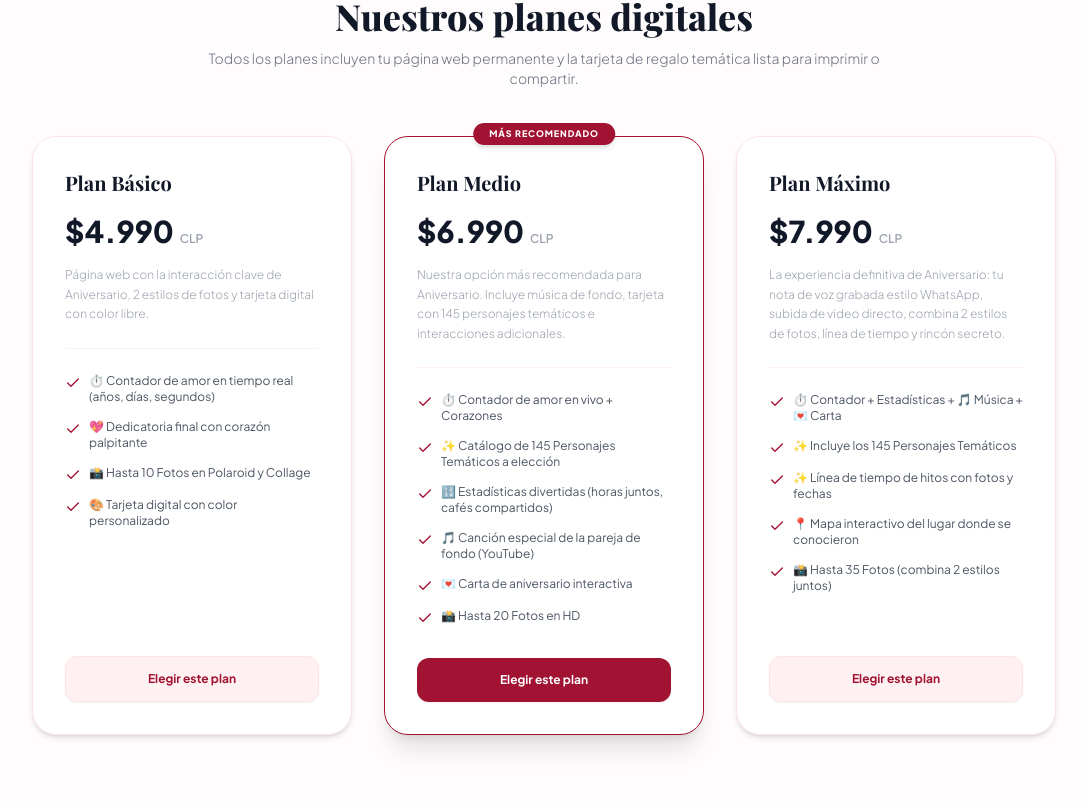
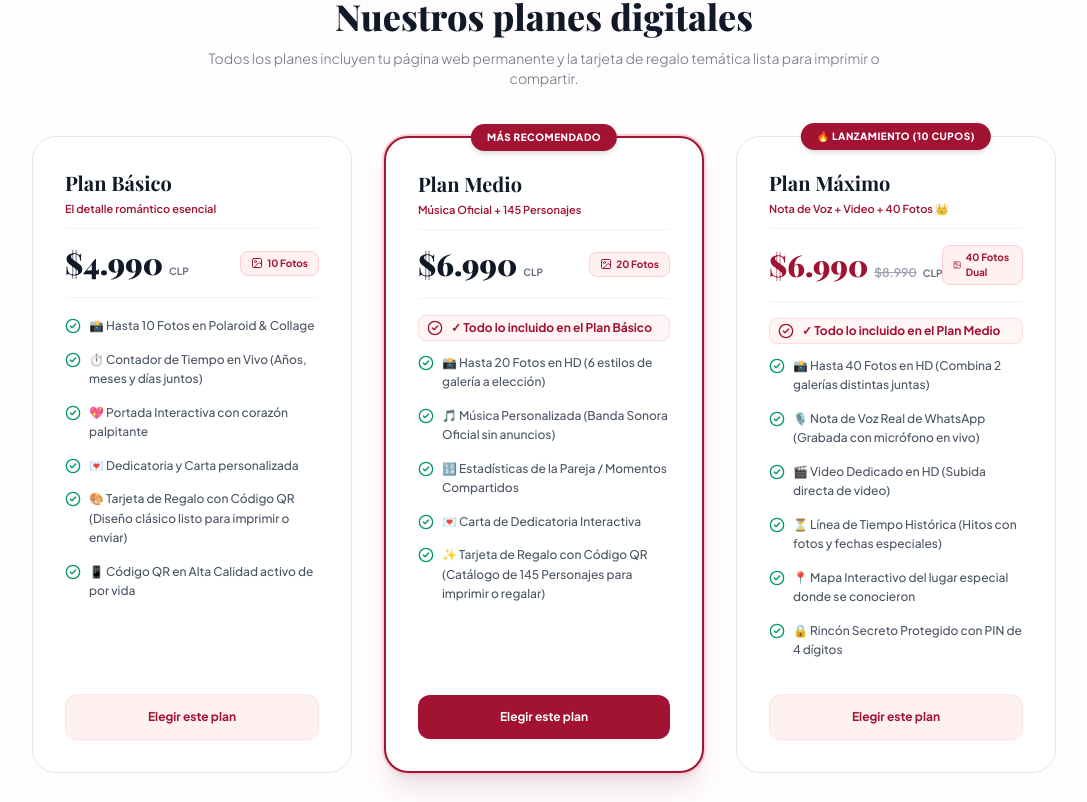
Before and after one commit to bnjvv09/RecuerdoQR, a Next.js app: page / in a window 1280 px wide. Shown: the part 2358-3160 px from the top of the page, without its empty margins (96-1183 px from the left). Built offline with nearby package versions, Linux system fonts and the light colour scheme; no server answers; the database is empty; a web font is replaced by a local one.

Commit message:
feat: unificar diseño y precios de planes de landing page con paso 2

```diff
--- a/src/app/(store)/page.tsx
+++ b/src/app/(store)/page.tsx
@@ -4,7 +4,7 @@ import { useState, useEffect } from 'react';
 import Image from 'next/image';
 import Link from 'next/link';
 import { useRouter } from 'next/navigation';
-import { obtenerProductos, Producto, obtenerTemas, Tema, obtenerConteoExperienciasCreadas } from '@/lib/bd';
+import { obtenerProductos, Producto, obtenerTemas, Tema, obtenerConteoExperienciasCreadas, obtenerPromocionesPlan, MapaPromocionesPlanes } from '@/lib/bd';
 import {
   Heart,
   QrCode,
@@ -24,6 +24,8 @@ import {
   CreditCard,
   Send,
   Check,
+  CheckCircle2,
+  Image as ImageIcon,
   Cake,
   Mail,
   Baby,
@@ -40,6 +42,7 @@ export default function LandingPage() {
   const router = useRouter();
   const [products, setProducts] = useState<Producto[]>([]);
   const [themes, setThemes] = useState<Tema[]>([]);
+  const [planPromos, setPlanPromos] = useState<MapaPromocionesPlanes>({});
   const [activeFaq, setActiveFaq] = useState<number | null>(null);
   const [experiencesCount, setExperiencesCount] = useState<number>(10);
   const [customerReviews, setCustomerReviews] = useState<any[]>([]);
@@ -48,6 +51,7 @@ export default function LandingPage() {
     obtenerProductos().then(setProducts);
     obtenerTemas().then(data => setThemes(data.filter(t => t.is_active)));
     obtenerConteoExperienciasCreadas().then(setExperiencesCount).catch(() => setExperiencesCount(10));
+    obtenerPromocionesPlan().then(setPlanPromos).catch(() => {});
 
     try {
       const stored = JSON.parse(localStorage.getItem('recuerdo_customer_reviews') || '[]');
@@ -436,50 +440,91 @@ export default function LandingPage() {
           </div>
 
           <div className="grid grid-cols-1 md:grid-cols-3 gap-8 items-stretch max-w-5xl mx-auto">
-            {products.map((product) => (
+            {products.map((product) => {
+              const promo = planPromos[product.id];
+              const isPromo = Boolean(promo && promo.isActive && promo.remainingSlots > 0);
+              const isSelected = product.id === 'medium';
+              const price = isPromo ? promo.promoPrice : product.price;
+              const regularPrice = isPromo ? (promo.regularPrice || product.price) : null;
+              const badge = isPromo ? `🔥 LANZAMIENTO (${promo.remainingSlots} CUPOS)` : (product.badge || (product.id === 'medium' ? 'Más Recomendado' : null));
+
+              return (
                 <motion.div
                   key={product.id}
                   initial={{ opacity: 0, scale: 0.96 }}
                   whileInView={{ opacity: 1, scale: 1 }}
                   viewport={{ once: true }}
-                className={`bg-white rounded-3xl p-8 border ${
-                  product.badge || product.id === 'medium' || product.id === 'card'
-                    ? 'border-[#a21232] shadow-xl relative scale-105 md:-translate-y-1.5 z-10'
-                    : 'border-rose-100 shadow-md'
-                } flex flex-col justify-between`}
+                  className={`relative rounded-3xl p-6 md:p-8 cursor-pointer transition-all duration-300 flex flex-col justify-between ${
+                    isSelected
+                      ? 'border-2 border-[#a21232] bg-white shadow-xl shadow-rose-950/10 md:scale-[1.02] ring-2 ring-rose-200 z-10'
+                      : 'border border-gray-200 bg-white hover:border-gray-300 hover:shadow-md'
+                  }`}
                 >
-                {(product.badge || product.id === 'medium' || product.id === 'card') && (
-                  <span className="absolute -top-3.5 left-1/2 -translate-x-1/2 px-4 py-1 bg-[#a21232] text-white text-[9px] font-extrabold tracking-widest rounded-full uppercase shadow-md">
-                    {product.badge || 'Más Popular'}
+                  {badge && (
+                    <div className="absolute -top-3.5 left-1/2 -translate-x-1/2 bg-[#a21232] text-white text-[10px] font-extrabold uppercase px-4 py-1.5 rounded-full shadow-md tracking-wider whitespace-nowrap z-10">
+                      {badge}
+                    </div>
+                  )}
+
+                  <div className="space-y-4 flex-1">
+                    {/* Header */}
+                    <div className="flex items-start justify-between gap-2 border-b border-gray-100 pb-3">
+                      <div className="space-y-1">
+                        <h3 className="font-serif font-bold text-xl text-gray-900">{product.name}</h3>
+                        <p className="text-[11px] text-[#a21232] font-semibold leading-snug">{product.subtitle}</p>
+                      </div>
+                    </div>
+
+                    {/* Price & Photos Badge */}
+                    <div className="flex items-center justify-between">
+                      <div className="flex items-baseline gap-1.5">
+                        <span className={`font-serif text-3xl font-black ${isPromo ? 'text-[#a21232]' : 'text-gray-900'}`}>
+                          ${Number(price).toLocaleString('es-CL')}
+                        </span>
+                        {regularPrice && (
+                          <span className="text-xs text-gray-400 line-through font-semibold">
+                            ${Number(regularPrice).toLocaleString('es-CL')}
                           </span>
                         )}
-
-                <div>
-                  <h3 className="font-serif text-xl font-bold text-gray-900 mb-1">{product.name}</h3>
-
-                  <div className="flex items-baseline gap-1.5 my-4">
-                    <span className="text-3xl font-extrabold text-gray-900">
-                      ${Number(product.price).toLocaleString('es-CL')}
-                    </span>
-                    <span className="text-xs text-gray-400 font-semibold uppercase">CLP</span>
+                        <span className="text-[10px] text-gray-500 font-bold uppercase">CLP</span>
                       </div>
 
-                  <p className="text-xs text-gray-400 mb-6 font-light leading-relaxed">{product.description}</p>
+                      {product.photoBadge && (
+                        <span className="px-2.5 py-1 bg-rose-50 text-[#a21232] border border-rose-200 text-[10px] font-bold rounded-lg flex items-center gap-1">
+                          <ImageIcon className="w-3 h-3 text-[#a21232]" />
+                          <span>{product.photoBadge}</span>
+                        </span>
+                      )}
+                    </div>
 
-                  <ul className="space-y-3.5 mb-8 border-t border-rose-50 pt-6">
-                    {product.features.map((feature, fIdx) => (
-                      <li key={fIdx} className="flex items-start gap-2 text-xs text-gray-600">
-                        <Check className="w-4 h-4 text-[#a21232] shrink-0 mt-0.5" />
-                        <span>{feature}</span>
+                    {/* Features List */}
+                    <ul className="space-y-2.5 pt-4 border-t border-gray-100">
+                      {product.features.map((f, fIdx) => {
+                        const isAllIncluded = f.startsWith('✓ Todo');
+                        return (
+                          <li
+                            key={fIdx}
+                            className={`text-xs flex items-start gap-2 leading-relaxed py-0.5 ${
+                              isAllIncluded
+                                ? 'font-bold text-[#a21232] bg-rose-50/70 p-2 rounded-lg border border-rose-200/60'
+                                : 'text-gray-600 font-medium'
+                            }`}
+                          >
+                            <CheckCircle2 className={`w-4 h-4 shrink-0 mt-0.5 ${
+                              isAllIncluded ? 'text-[#a21232]' : 'text-emerald-600'
+                            }`} />
+                            <span>{f}</span>
                           </li>
-                    ))}
+                        );
+                      })}
                     </ul>
                   </div>
 
+                  {/* Action Button */}
                   <Link
                     href={`/personalizar?plan=${product.id}`}
-                  className={`w-full py-3.5 text-center text-xs font-bold rounded-xl transition shadow-sm ${
-                    product.id === 'medium' || product.id === 'card'
+                    className={`w-full mt-8 py-3.5 text-center text-xs font-bold rounded-xl transition shadow-sm flex items-center justify-center gap-1.5 ${
+                      isSelected
                         ? 'bg-[#a21232] hover:bg-[#880e28] text-white hover:shadow-md'
                         : 'bg-rose-50 text-[#a21232] hover:bg-rose-100/50 border border-rose-100'
                     }`}
@@ -487,7 +532,8 @@ export default function LandingPage() {
                     Elegir este plan
                   </Link>
                 </motion.div>
-            ))}
+              );
+            })}
           </div>
         </div>
       </section>
--- a/src/lib/db.ts
+++ b/src/lib/db.ts
@@ -7,6 +7,7 @@ export interface Producto {
   description: string;
   subtitle?: string;
   badge?: string;
+  photoBadge?: string;
   features: string[];
 }
 export type Product = Producto;
@@ -174,13 +175,16 @@ const DEFAULT_PRODUCTS: Product[] = [
     id: 'basic',
     name: 'Plan Básico',
     price: 4990,
-    subtitle: 'Hasta 10 Fotos • Polaroid & Collage',
-    description: 'Página web con la interacción clave de Aniversario, 2 estilos de fotos y tarjeta digital con color libre.',
+    subtitle: 'El detalle romántico esencial',
+    photoBadge: '10 Fotos',
+    description: 'Página web con la interacción clave de Declaración de Amor, dedicatoria y tarjeta digital.',
     features: [
-      '⏱️ Contador de amor en tiempo real (años, días, segundos)',
-      '💖 Dedicatoria final con corazón palpitante',
-      '📸 Hasta 10 Fotos en Polaroid y Collage',
-      '🎨 Tarjeta digital con color personalizado'
+      '📸 Hasta 10 Fotos en Polaroid & Collage',
+      '⏱️ Contador de Tiempo en Vivo (Años, meses y días juntos)',
+      '💖 Portada Interactiva con corazón palpitante',
+      '💌 Dedicatoria y Carta personalizada',
+      '🎨 Tarjeta de Regalo con Código QR (Diseño clásico listo para imprimir o enviar)',
+      '📱 Código QR en Alta Calidad activo de por vida'
     ]
   },
   {
@@ -188,29 +192,34 @@ const DEFAULT_PRODUCTS: Product[] = [
     name: 'Plan Medio',
     price: 6990,
     badge: 'Más Recomendado',
-    subtitle: 'Tarjeta 145 Personajes + Música 🎵 + Interacciones Extra',
-    description: 'Nuestra opción más recomendada para Aniversario. Incluye música de fondo, tarjeta con 145 personajes temáticos e interacciones adicionales.',
+    subtitle: 'Música Oficial + 145 Personajes',
+    photoBadge: '20 Fotos',
+    description: 'La opción más recomendada: incluye música de fondo oficial y tarjeta con 145 personajes temáticos.',
     features: [
-      '⏱️ Contador de amor en vivo + Corazones',
-      '✨ Catálogo de 145 Personajes Temáticos a elección',
-      '🔢 Estadísticas divertidas (horas juntos, cafés compartidos)',
-      '🎵 Canción especial de la pareja de fondo (YouTube)',
-      '💌 Carta de aniversario interactiva',
-      '📸 Hasta 20 Fotos en HD'
+      '✓ Todo lo incluido en el Plan Básico',
+      '📸 Hasta 20 Fotos en HD (6 estilos de galería a elección)',
+      '🎵 Música Personalizada (Banda Sonora Oficial sin anuncios)',
+      '🔢 Estadísticas de la Pareja / Momentos Compartidos',
+      '💌 Carta de Dedicatoria Interactiva',
+      '✨ Tarjeta de Regalo con Código QR (Catálogo de 145 Personajes para imprimir o regalar)'
     ]
   },
   {
     id: 'premium',
     name: 'Plan Máximo',
-    price: 7990,
-    subtitle: '🎙️ Nota de Voz Real + 🎬 Video Directo + 35 Fotos 👑',
-    description: 'La experiencia definitiva de Aniversario: tu nota de voz grabada estilo WhatsApp, subida de video directo, combina 2 estilos de fotos, línea de tiempo y rincón secreto.',
+    price: 8990,
+    badge: 'Experiencia Pro',
+    subtitle: 'Nota de Voz + Video + 40 Fotos 👑',
+    photoBadge: '40 Fotos Dual',
+    description: 'La experiencia definitiva: nota de voz grabada estilo WhatsApp, video HD, línea de tiempo y rincón secreto.',
     features: [
-      '⏱️ Contador + Estadísticas + 🎵 Música + 💌 Carta',
-      '✨ Incluye los 145 Personajes Temáticos',
-      '✨ Línea de tiempo de hitos con fotos y fechas',
-      '📍 Mapa interactivo del lugar donde se conocieron',
-      '📸 Hasta 35 Fotos (combina 2 estilos juntos)'
+      '✓ Todo lo incluido en el Plan Medio',
+      '📸 Hasta 40 Fotos en HD (Combina 2 galerías distintas juntas)',
+      '🎙️ Nota de Voz Real de WhatsApp (Grabada con micrófono en vivo)',
+      '🎬 Video Dedicado en HD (Subida directa de video)',
+      '⏳ Línea de Tiempo Histórica (Hitos con fotos y fechas especiales)',
+      '📍 Mapa Interactivo del lugar especial donde se conocieron',
+      '🔒 Rincón Secreto Protegido con PIN de 4 dígitos'
     ]
   }
 ];
```
Lines whose indentation alone changed are shown as unchanged.
